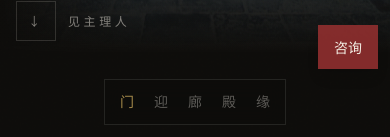
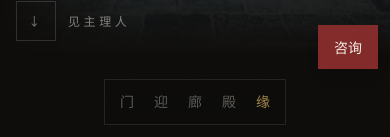
Before and after one commit to slash2007/jicai, a Next.js app: page / in a window 390 px wide. Shown: the part 707-844 px from the top of the page. Built offline with nearby package versions, Linux system fonts and the light colour scheme.

Commit message:
fix: highlight tall sections in mobile gate nav
Use scroll probe instead of intersection ratio so 殿 and 廊 activate on long pages.

```diff
--- a/src/components/temple/GateProgress.tsx
+++ b/src/components/temple/GateProgress.tsx
@@ -12,30 +12,41 @@ const gates = [
 
 type GateId = (typeof gates)[number]["id"];
 
+/**
+ * 不用 intersectionRatio：正殿等长区块在手机上永远盖不满整段，
+ * ratio 到不了 0.2，「殿」就点不亮。改为视口探针判断。
+ */
 export function GateProgress() {
   const [active, setActive] = useState<GateId>(gates[0].id);
 
   useEffect(() => {
-    const nodes = gates
-      .map((g) => document.getElementById(g.id))
-      .filter(Boolean) as HTMLElement[];
+    const sync = () => {
+      const probe = window.innerHeight * 0.32;
+      let current: GateId = gates[0].id;
 
-    if (!nodes.length) return;
+      for (const gate of gates) {
+        const el = document.getElementById(gate.id);
+        if (!el) continue;
+        if (el.getBoundingClientRect().top <= probe) {
+          current = gate.id;
+        }
+      }
 
-    const observer = new IntersectionObserver(
-      (entries) => {
-        const visible = entries
-          .filter((e) => e.isIntersecting)
-          .sort((a, b) => b.intersectionRatio - a.intersectionRatio)[0];
-        if (visible?.target?.id) {
-          setActive(visible.target.id as GateId);
-        }
-      },
-      { threshold: [0.2, 0.4, 0.55], rootMargin: "-8% 0px -40% 0px" },
-    );
+      const doc = document.documentElement;
+      if (window.scrollY + window.innerHeight >= doc.scrollHeight - 100) {
+        current = "xiangan";
+      }
 
-    nodes.forEach((n) => observer.observe(n));
-    return () => observer.disconnect();
+      setActive(current);
+    };
+
+    sync();
+    window.addEventListener("scroll", sync, { passive: true });
+    window.addEventListener("resize", sync);
+    return () => {
+      window.removeEventListener("scroll", sync);
+      window.removeEventListener("resize", sync);
+    };
   }, []);
 
   return (
```
